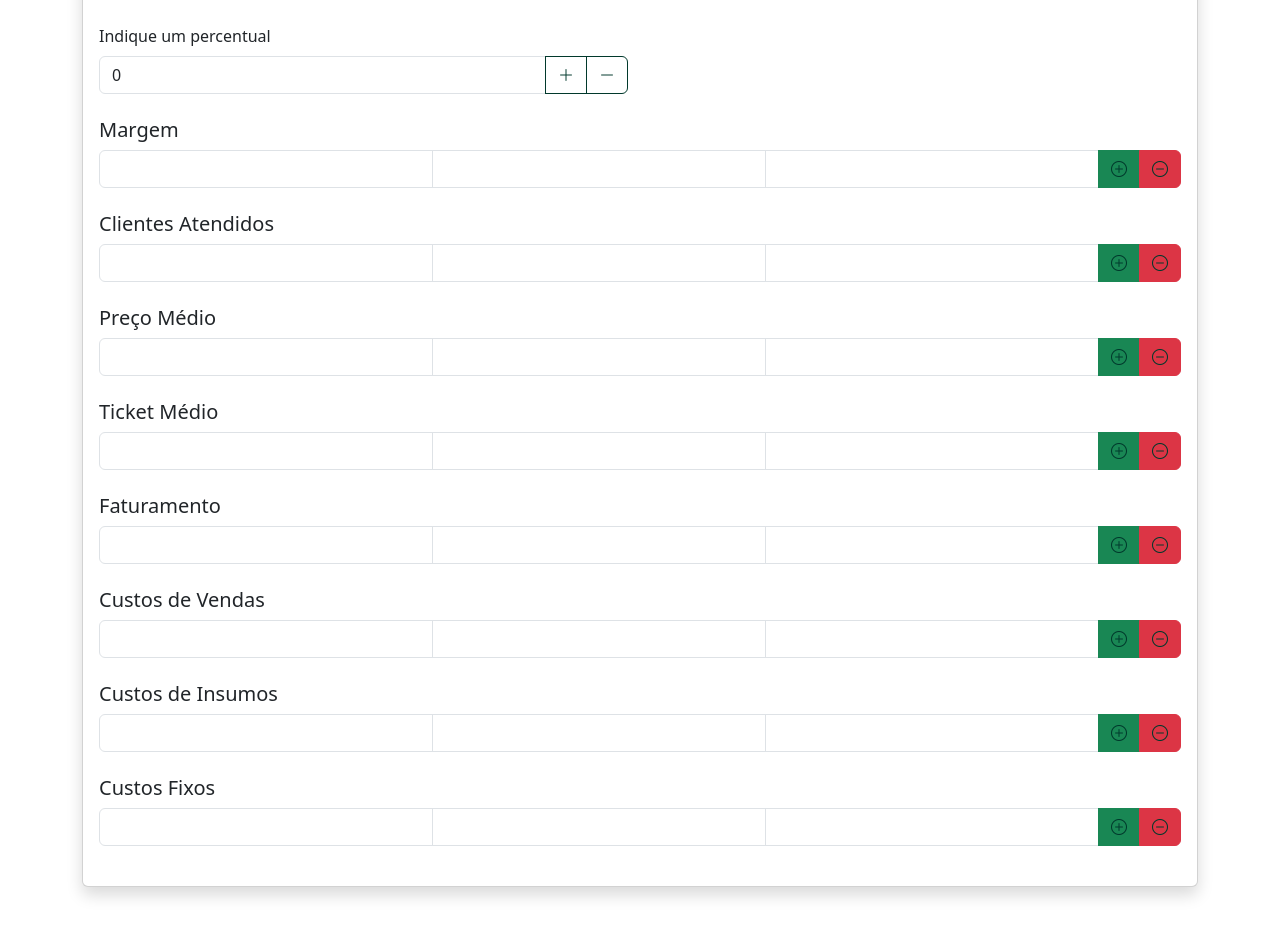
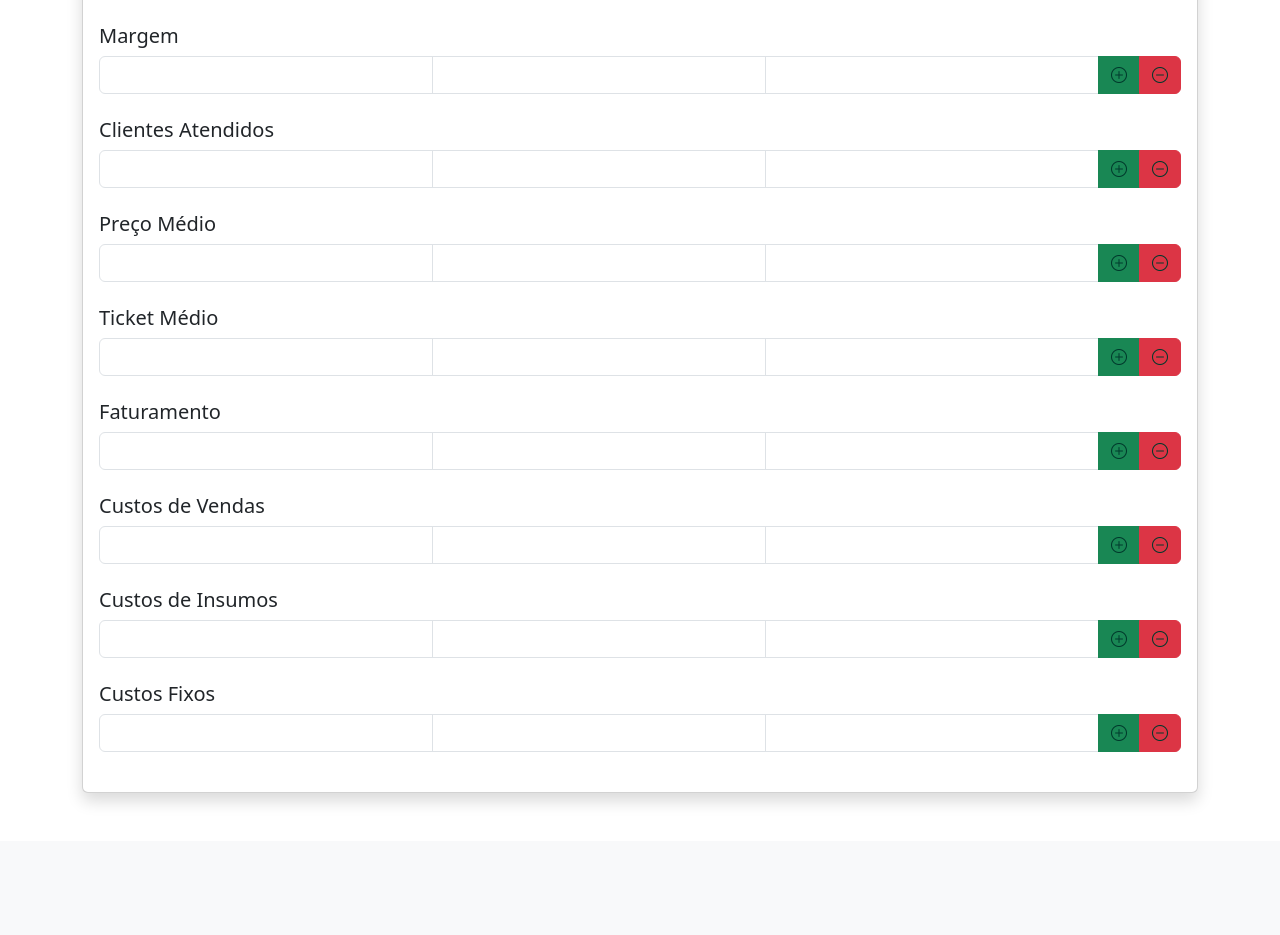
Before and after one commit to wolfxweb/appGetUp, a FastAPI app: template app/templates/gestao_prioridades.html in a window 1280 px wide. Shown: the part 227-1162 px from the top of the page. After the commit the page ends 1029 px from the top, so only its background shows below. Run offline with FastAPI, Linux system fonts and the light colour scheme; the template is opened without the code that fills it, so the values that code supplies are empty.

Commit message:
gestão prioridades

```diff
--- a/app/templates/gestao_prioridades.html
+++ b/app/templates/gestao_prioridades.html
@@ -33,24 +33,6 @@
                     </div>
                 </div>
 
-                <!-- Input de Percentual -->
-                <div class="row mb-4">
-                    <div class="col-md-6">
-                        <div class="form-group">
-                            <label for="percentualInput" class="form-label">Indique um percentual</label>
-                            <div class="input-group">
-                                <input type="number" class="form-control" id="percentualInput" min="0" max="100" value="0">
-                                <button class="btn btn-outline-primary" type="button" id="increaseBtn">
-                                    <i class="bi bi-plus-lg"></i>
-                                </button>
-                                <button class="btn btn-outline-primary" type="button" id="decreaseBtn">
-                                    <i class="bi bi-dash-lg"></i>
-                                </button>
-                            </div>
-                        </div>
-                    </div>
-                </div>
-
                 <!-- Campos Comparativos -->
                 <div class="row">
                     <!-- Margem -->
@@ -60,11 +42,11 @@
                             <input type="text" class="form-control" id="margemOriginal" readonly>
                             <input type="text" class="form-control" id="margemCalculado" readonly>
                             <input type="text" class="form-control" id="margemVariacao" readonly>
-                            <button class="btn btn-success" type="button" data-metric="margem" data-action="increase">
-                                <i class="bi bi-plus-circle"></i>
+                            <button class="btn btn-success text-white" type="button" data-metric="margem" data-action="increase">
+                                <i class="bi bi-plus-circle text-white"></i>
                             </button>
-                            <button class="btn btn-danger" type="button" data-metric="margem" data-action="decrease">
-                                <i class="bi bi-dash-circle"></i>
+                            <button class="btn btn-danger text-white" type="button" data-metric="margem" data-action="decrease">
+                                <i class="bi bi-dash-circle text-white"></i>
                             </button>
                         </div>
                     </div>
@@ -76,11 +58,11 @@
                             <input type="text" class="form-control" id="clientesOriginal" readonly>
                             <input type="text" class="form-control" id="clientesCalculado" readonly>
                             <input type="text" class="form-control" id="clientesVariacao" readonly>
-                            <button class="btn btn-success" type="button" data-metric="clientes" data-action="increase">
-                                <i class="bi bi-plus-circle"></i>
+                            <button class="btn btn-success text-white" type="button" data-metric="clientes" data-action="increase">
+                                <i class="bi bi-plus-circle text-white"></i>
                             </button>
-                            <button class="btn btn-danger" type="button" data-metric="clientes" data-action="decrease">
-                                <i class="bi bi-dash-circle"></i>
+                            <button class="btn btn-danger text-white" type="button" data-metric="clientes" data-action="decrease">
+                                <i class="bi bi-dash-circle text-white"></i>
                             </button>
                         </div>
                     </div>
@@ -92,11 +74,11 @@
                             <input type="text" class="form-control" id="precoMedioOriginal" readonly>
                             <input type="text" class="form-control" id="precoMedioCalculado" readonly>
                             <input type="text" class="form-control" id="precoMedioVariacao" readonly>
-                            <button class="btn btn-success" type="button" data-metric="precoMedio" data-action="increase">
-                                <i class="bi bi-plus-circle"></i>
+                            <button class="btn btn-success text-white" type="button" data-metric="precoMedio" data-action="increase">
+                                <i class="bi bi-plus-circle text-white"></i>
                             </button>
-                            <button class="btn btn-danger" type="button" data-metric="precoMedio" data-action="decrease">
-                                <i class="bi bi-dash-circle"></i>
+                            <button class="btn btn-danger text-white" type="button" data-metric="precoMedio" data-action="decrease">
+                                <i class="bi bi-dash-circle text-white"></i>
                             </button>
                         </div>
                     </div>
@@ -108,11 +90,11 @@
                             <input type="text" class="form-control" id="ticketMedioOriginal" readonly>
                             <input type="text" class="form-control" id="ticketMedioCalculado" readonly>
                             <input type="text" class="form-control" id="ticketMedioVariacao" readonly>
-                            <button class="btn btn-success" type="button" data-metric="ticketMedio" data-action="increase">
-                                <i class="bi bi-plus-circle"></i>
+                            <button class="btn btn-success text-white" type="button" data-metric="ticketMedio" data-action="increase">
+                                <i class="bi bi-plus-circle text-white"></i>
                             </button>
-                            <button class="btn btn-danger" type="button" data-metric="ticketMedio" data-action="decrease">
-                                <i class="bi bi-dash-circle"></i>
+                            <button class="btn btn-danger text-white" type="button" data-metric="ticketMedio" data-action="decrease">
+                                <i class="bi bi-dash-circle text-white"></i>
                             </button>
                         </div>
                     </div>
@@ -124,11 +106,11 @@
                             <input type="text" class="form-control" id="faturamentoOriginal" readonly>
                             <input type="text" class="form-control" id="faturamentoCalculado" readonly>
                             <input type="text" class="form-control" id="faturamentoVariacao" readonly>
-                            <button class="btn btn-success" type="button" data-metric="faturamento" data-action="increase">
-                                <i class="bi bi-plus-circle"></i>
+                            <button class="btn btn-success text-white" type="button" data-metric="faturamento" data-action="increase">
+                                <i class="bi bi-plus-circle text-white"></i>
                             </button>
-                            <button class="btn btn-danger" type="button" data-metric="faturamento" data-action="decrease">
-                                <i class="bi bi-dash-circle"></i>
+                            <button class="btn btn-danger text-white" type="button" data-metric="faturamento" data-action="decrease">
+                                <i class="bi bi-dash-circle text-white"></i>
                             </button>
                         </div>
                     </div>
@@ -140,11 +122,11 @@
                             <input type="text" class="form-control" id="custosVendasOriginal" readonly>
                             <input type="text" class="form-control" id="custosVendasCalculado" readonly>
                             <input type="text" class="form-control" id="custosVendasVariacao" readonly>
-                            <button class="btn btn-success" type="button" data-metric="custosVendas" data-action="increase">
-                                <i class="bi bi-plus-circle"></i>
+                            <button class="btn btn-success text-white" type="button" data-metric="custosVendas" data-action="increase">
+                                <i class="bi bi-plus-circle text-white"></i>
                             </button>
-                            <button class="btn btn-danger" type="button" data-metric="custosVendas" data-action="decrease">
-                                <i class="bi bi-dash-circle"></i>
+                            <button class="btn btn-danger text-white" type="button" data-metric="custosVendas" data-action="decrease">
+                                <i class="bi bi-dash-circle text-white"></i>
                             </button>
                         </div>
                     </div>
@@ -156,11 +138,11 @@
                             <input type="text" class="form-control" id="custosInsumosOriginal" readonly>
                             <input type="text" class="form-control" id="custosInsumosCalculado" readonly>
                             <input type="text" class="form-control" id="custosInsumosVariacao" readonly>
-                            <button class="btn btn-success" type="button" data-metric="custosInsumos" data-action="increase">
-                                <i class="bi bi-plus-circle"></i>
+                            <button class="btn btn-success text-white" type="button" data-metric="custosInsumos" data-action="increase">
+                                <i class="bi bi-plus-circle text-white"></i>
                             </button>
-                            <button class="btn btn-danger" type="button" data-metric="custosInsumos" data-action="decrease">
-                                <i class="bi bi-dash-circle"></i>
+                            <button class="btn btn-danger text-white" type="button" data-metric="custosInsumos" data-action="decrease">
+                                <i class="bi bi-dash-circle text-white"></i>
                             </button>
                         </div>
                     </div>
@@ -172,11 +154,11 @@
                             <input type="text" class="form-control" id="custosFixosOriginal" readonly>
                             <input type="text" class="form-control" id="custosFixosCalculado" readonly>
                             <input type="text" class="form-control" id="custosFixosVariacao" readonly>
-                            <button class="btn btn-success" type="button" data-metric="custosFixos" data-action="increase">
-                                <i class="bi bi-plus-circle"></i>
+                            <button class="btn btn-success text-white" type="button" data-metric="custosFixos" data-action="increase">
+                                <i class="bi bi-plus-circle text-white"></i>
                             </button>
-                            <button class="btn btn-danger" type="button" data-metric="custosFixos" data-action="decrease">
-                                <i class="bi bi-dash-circle"></i>
+                            <button class="btn btn-danger text-white" type="button" data-metric="custosFixos" data-action="decrease">
+                                <i class="bi bi-dash-circle text-white"></i>
                             </button>
                         </div>
                     </div>
@@ -233,35 +215,12 @@ document.addEventListener('DOMContentLoaded', function() {
         return ((calculated - original) / original) * 100;
     }
 
-    // Event listeners para os botões de aumentar/diminuir
-    document.getElementById('increaseBtn').addEventListener('click', function() {
-        const input = document.getElementById('percentualInput');
-        const currentValue = parseInt(input.value) || 0;
-        input.value = Math.min(currentValue + 1, 100);
-        updateCalculations();
-    });
-
-    document.getElementById('decreaseBtn').addEventListener('click', function() {
-        const input = document.getElementById('percentualInput');
-        const currentValue = parseInt(input.value) || 0;
-        input.value = Math.max(currentValue - 1, 0);
-        updateCalculations();
-    });
-
-    // Event listener para o input de percentual
-    document.getElementById('percentualInput').addEventListener('input', function() {
-        let value = parseInt(this.value) || 0;
-        value = Math.max(0, Math.min(value, 100));
-        this.value = value;
-        updateCalculations();
-    });
-
     // Event listeners para os botões de aplicar percentual em cada métrica
     document.querySelectorAll('button[data-metric]').forEach(button => {
         button.addEventListener('click', function() {
             const metric = this.getAttribute('data-metric');
             const action = this.getAttribute('data-action');
-            const percentual = parseInt(document.getElementById('percentualInput').value) || 0;
+            const percentual = 10; // Valor fixo de 10% para simulação
             const isIncrease = action === 'increase';
 
             // Determinar se a métrica é um percentual ou valor monetário
@@ -311,51 +270,9 @@ document.addEventListener('DOMContentLoaded', function() {
         variationElement.value = formatPercent(variation);
     }
 
-    // Função para atualizar os cálculos
-    function updateCalculations() {
-        const percentual = parseInt(document.getElementById('percentualInput').value) || 0;
-        const factor = 1 + (percentual / 100);
-
-        // Atualizar cada métrica
-        updateMetric('margem', factor, true); // true indica que é um percentual
-        updateMetric('clientes', factor, false);
-        updateMetric('precoMedio', factor, false);
-        updateMetric('ticketMedio', factor, false);
-        updateMetric('faturamento', factor, false);
-        updateMetric('custosVendas', factor, false);
-        updateMetric('custosInsumos', factor, false);
-        updateMetric('custosFixos', factor, false);
-    }
-
-    // Função para atualizar uma métrica específica
-    function updateMetric(metric, factor, isPercentage) {
-        const originalElement = document.getElementById(`${metric}Original`);
-        if (!originalElement || !originalElement.value) return;
-
-        let original;
-        if (isPercentage) {
-            // Para percentuais, extrair o valor numérico do formato "XX.XX%"
-            original = parseFloat(originalElement.value.replace('%', '')) || 0;
-        } else {
-            // Para valores monetários, extrair o valor numérico do formato "R$ XX.XX"
-            original = parseFloat(originalElement.value.replace(/[^\d,-]/g, '').replace(',', '.')) || 0;
-        }
-
-        const calculated = original * factor;
-        const variation = calculateVariation(original, calculated);
-
-        if (isPercentage) {
-            document.getElementById(`${metric}Calculado`).value = formatPercent(calculated);
-        } else {
-            document.getElementById(`${metric}Calculado`).value = formatMoney(calculated);
-        }
-
-        document.getElementById(`${metric}Variacao`).value = formatPercent(variation);
-    }
-
-    // Carregar dados iniciais
-    document.getElementById('basicDataSelect').addEventListener('change', function() {
-        const basicDataId = this.value;
+    // Função para carregar dados básicos
+    function loadBasicData(basicDataId) {
+        console.log("Carregando dados básicos para ID:", basicDataId);
 
         fetch(`/gestao-prioridades/api/basic-data/${basicDataId}`)
             .then(response => {
@@ -365,6 +282,8 @@ document.addEventListener('DOMContentLoaded', function() {
                 return response.json();
             })
             .then(data => {
+                console.log("Dados recebidos:", data);
+
                 // Calcular margem
                 const margem = data.sales_revenue > 0 ?
                     ((data.sales_revenue - (data.sales_expenses + data.operational_expenses + data.fixed_costs)) / data.sales_revenue) * 100 : 0;
@@ -382,19 +301,42 @@ document.addEventListener('DOMContentLoaded', function() {
                 document.getElementById('custosInsumosOriginal').value = formatMoney(data.operational_expenses);
                 document.getElementById('custosFixosOriginal').value = formatMoney(data.fixed_costs);
 
-                // Atualizar cálculos
-                updateCalculations();
+                // Inicializar os campos calculados com os valores originais
+                document.getElementById('margemCalculado').value = formatPercent(margem);
+                document.getElementById('clientesCalculado').value = data.clients_served;
+                document.getElementById('precoMedioCalculado').value = formatMoney(precoMedio);
+                document.getElementById('ticketMedioCalculado').value = formatMoney(precoMedio);
+                document.getElementById('faturamentoCalculado').value = formatMoney(data.sales_revenue);
+                document.getElementById('custosVendasCalculado').value = formatMoney(data.sales_expenses);
+                document.getElementById('custosInsumosCalculado').value = formatMoney(data.operational_expenses);
+                document.getElementById('custosFixosCalculado').value = formatMoney(data.fixed_costs);
+
+                // Inicializar os campos de variação com 0%
+                document.getElementById('margemVariacao').value = formatPercent(0);
+                document.getElementById('clientesVariacao').value = formatPercent(0);
+                document.getElementById('precoMedioVariacao').value = formatPercent(0);
+                document.getElementById('ticketMedioVariacao').value = formatPercent(0);
+                document.getElementById('faturamentoVariacao').value = formatPercent(0);
+                document.getElementById('custosVendasVariacao').value = formatPercent(0);
+                document.getElementById('custosInsumosVariacao').value = formatPercent(0);
+                document.getElementById('custosFixosVariacao').value = formatPercent(0);
             })
             .catch(error => {
                 console.error('Erro ao carregar dados:', error);
                 alert('Erro ao carregar os dados. Por favor, tente novamente.');
             });
+    }
+
+    // Event listener para o select de dados básicos
+    document.getElementById('basicDataSelect').addEventListener('change', function() {
+        const basicDataId = this.value;
+        loadBasicData(basicDataId);
     });
 
-    // Disparar o evento change automaticamente quando a página carregar
+    // Carregar dados iniciais quando a página carregar
     const selectElement = document.getElementById('basicDataSelect');
     if (selectElement && selectElement.value) {
-        selectElement.dispatchEvent(new Event('change'));
+        loadBasicData(selectElement.value);
     }
 });
 </script>
```
Also changed, not shown: 1 other file.
